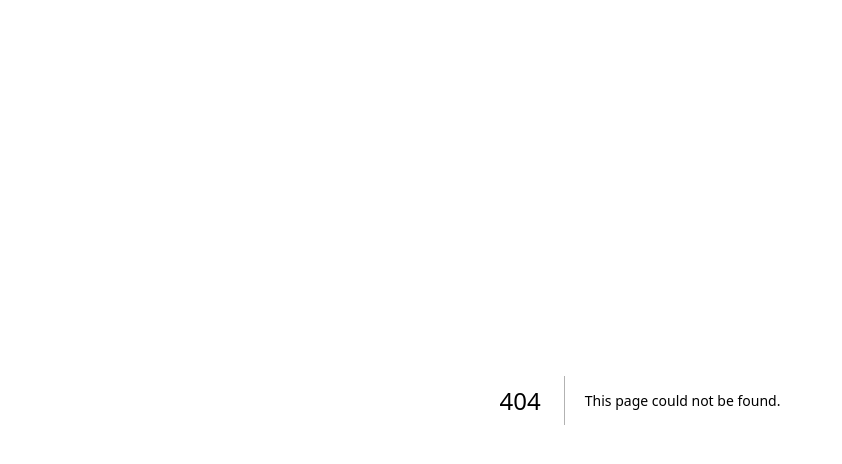
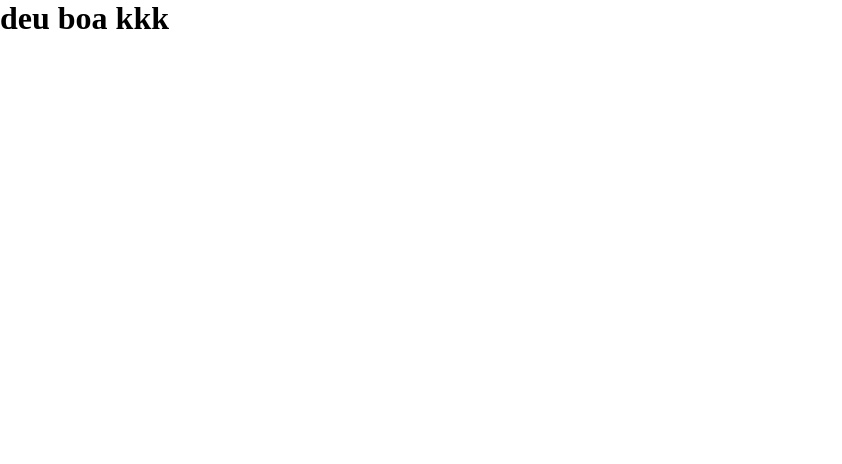
Before and after one commit to ArtSchmitz/podcast-desinfo-front, a Next.js app: page /desinformacao in a window 1280 px wide. Before the commit this address had no page. Shown: the top 464 px of the page, without its empty margins (0-842 px from the left). Built offline with nearby package versions, Linux system fonts and the light colour scheme.

Commit message:
upp front

```diff
--- a/package.json
+++ b/package.json
@@ -9,9 +9,11 @@
     "lint": "next lint"
   },
   "dependencies": {
+    "next": "13.5.4",
     "react": "^18",
     "react-dom": "^18",
-    "next": "13.5.4"
+    "styled-components": "^6.1.0",
+    "swr": "^2.2.4"
   },
   "devDependencies": {
     "eslint": "^8",
--- /dev/null
+++ b/src/pages/desinformacao/index.jsx
@@ -0,0 +1,6 @@
+
+export default function Desinformacao() {
+  return (
+    <h1>deu boa kkk</h1>
+  )
+}
--- /dev/null
+++ b/src/pages/desinformacao/styles.js
@@ -0,0 +1 @@
+import styled from "styled-components";
--- a/src/styles/globals.css
+++ b/src/styles/globals.css
@@ -1,78 +1,3 @@
-:root {
-  --max-width: 1100px;
-  --border-radius: 12px;
-  --font-mono: ui-monospace, Menlo, Monaco, 'Cascadia Mono', 'Segoe UI Mono',
-    'Roboto Mono', 'Oxygen Mono', 'Ubuntu Monospace', 'Source Code Pro',
-    'Fira Mono', 'Droid Sans Mono', 'Courier New', monospace;
-
-  --foreground-rgb: 0, 0, 0;
-  --background-start-rgb: 214, 219, 220;
-  --background-end-rgb: 255, 255, 255;
-
-  --primary-glow: conic-gradient(
-    from 180deg at 50% 50%,
-    #16abff33 0deg,
-    #0885ff33 55deg,
-    #54d6ff33 120deg,
-    #0071ff33 160deg,
-    transparent 360deg
-  );
-  --secondary-glow: radial-gradient(
-    rgba(255, 255, 255, 1),
-    rgba(255, 255, 255, 0)
-  );
-
-  --tile-start-rgb: 239, 245, 249;
-  --tile-end-rgb: 228, 232, 233;
-  --tile-border: conic-gradient(
-    #00000080,
-    #00000040,
-    #00000030,
-    #00000020,
-    #00000010,
-    #00000010,
-    #00000080
-  );
-
-  --callout-rgb: 238, 240, 241;
-  --callout-border-rgb: 172, 175, 176;
-  --card-rgb: 180, 185, 188;
-  --card-border-rgb: 131, 134, 135;
-}
-
-@media (prefers-color-scheme: dark) {
-  :root {
-    --foreground-rgb: 255, 255, 255;
-    --background-start-rgb: 0, 0, 0;
-    --background-end-rgb: 0, 0, 0;
-
-    --primary-glow: radial-gradient(rgba(1, 65, 255, 0.4), rgba(1, 65, 255, 0));
-    --secondary-glow: linear-gradient(
-      to bottom right,
-      rgba(1, 65, 255, 0),
-      rgba(1, 65, 255, 0),
-      rgba(1, 65, 255, 0.3)
-    );
-
-    --tile-start-rgb: 2, 13, 46;
-    --tile-end-rgb: 2, 5, 19;
-    --tile-border: conic-gradient(
-      #ffffff80,
-      #ffffff40,
-      #ffffff30,
-      #ffffff20,
-      #ffffff10,
-      #ffffff10,
-      #ffffff80
-    );
-
-    --callout-rgb: 20, 20, 20;
-    --callout-border-rgb: 108, 108, 108;
-    --card-rgb: 100, 100, 100;
-    --card-border-rgb: 200, 200, 200;
-  }
-}
-
 * {
   box-sizing: border-box;
   padding: 0;
@@ -94,14 +19,3 @@ body {
     )
     rgb(var(--background-start-rgb));
 }
-
-a {
-  color: inherit;
-  text-decoration: none;
-}
-
-@media (prefers-color-scheme: dark) {
-  html {
-    color-scheme: dark;
-  }
-}
```
Also changed, not shown: src/pages/index.js (+2 -93 lines), 1 other file (tests, documents, lock files or other folders).
